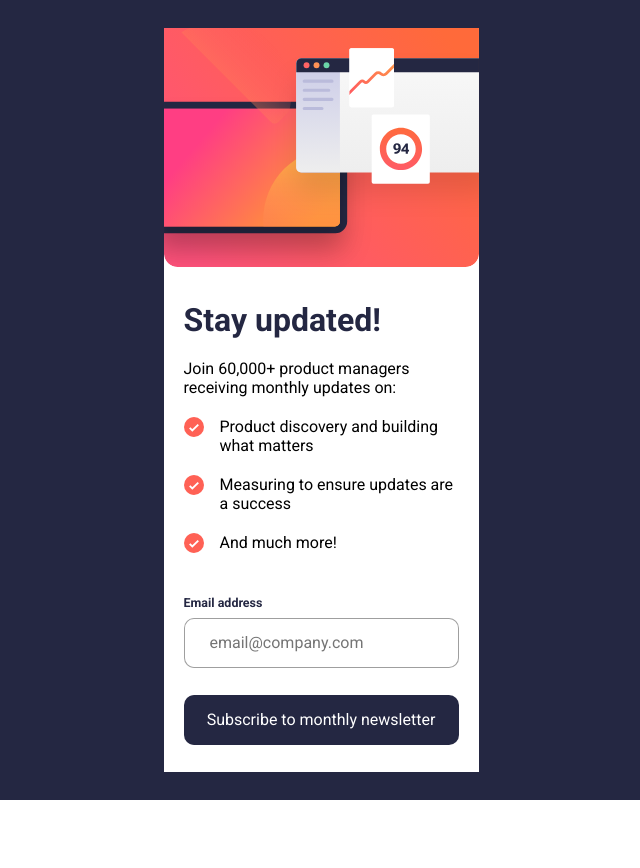
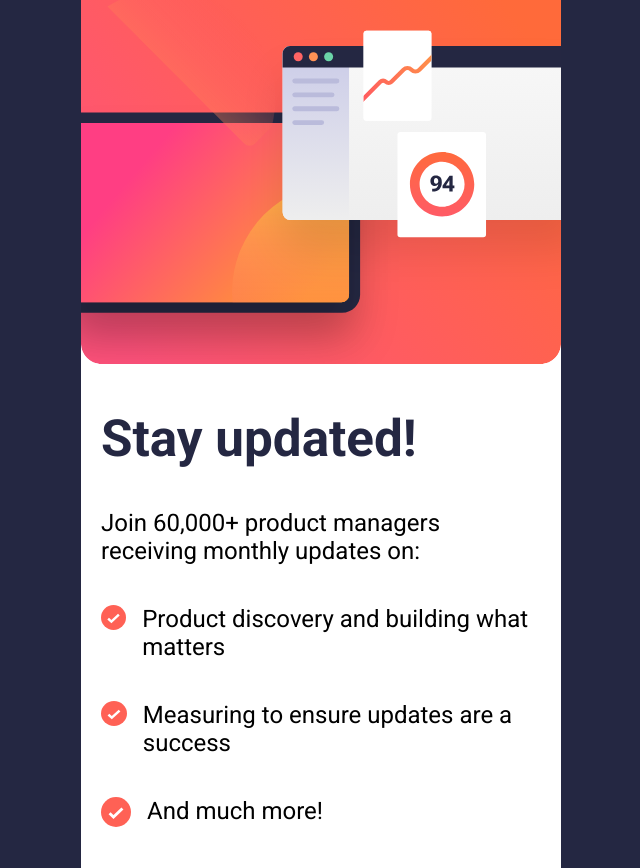
Before and after one commit to mts-ml/newsletter-sign-up-with-success-message, a website: page index.html in a window 768 px wide. Shown: the top 868 px of the page, without its empty margins (63-703 px from the left). Before the commit the page ends 800 px from the top, so only its background shows below. Drawn offline with Linux system fonts and the light colour scheme.

Commit message:
Changed box shadow

```diff
--- a/styles/style.scss
+++ b/styles/style.scss
@@ -131,54 +131,54 @@ form {
 
    button:hover {
       background: linear-gradient(45deg, #FF5670, #FF5670, #FF5F58, #FF644B);
-      box-shadow: 0 10px 15px 1px rgba(255, 86, 112, 0.5)
+      box-shadow: 0 7px 15px 1px rgba(255, 86, 112, 0.3)
    }
 }
 
-// @media screen and (min-width: 600px) and (max-width: 768px) {
-//    div.container {
-//       width: 480px;
-//       height: auto;
+@media screen and (min-width: 600px) and (max-width: 992px) {
+   div.container {
+      width: 480px;
+      height: auto;
 
-//       img {
-//          width: 480px;
-//       }
-//    }
+      img {
+         width: 480px;
+      }
+   }
 
-//    div.info {
-//       h1 {
-//          font-size: 3.2rem;
-//          margin: 40px 0;
-//       }
+   div.info {
+      h1 {
+         font-size: 3.2rem;
+         margin: 40px 0;
+      }
 
-//       p {
-//          font-size: 1.5rem;
-//          margin-bottom: 40px;
-//       }
+      p {
+         font-size: 1.5rem;
+         margin-bottom: 40px;
+      }
 
-//       ul {
+      ul {
 
-//          img {
-//             width: 30px;
-//          }
-//       }
-//    }
-// }
+         img {
+            width: 30px;
+         }
+      }
+   }
+}
 
-// form {
+form {
 
-//    input {
-//       height: 65px;
-//       font-size: 1.4rem;
-//    }
+   input {
+      height: 65px;
+      font-size: 1.4rem;
+   }
 
-//    span.error,
-//    span.correct {
-//       font-size: 100%;
-//    }
+   span.error,
+   span.correct {
+      font-size: 100%;
+   }
 
-//    button {
-//       height: 65px;
-//       font-size: 1.6rem;
-//    }
-// }
+   button {
+      height: 65px;
+      font-size: 1.6rem;
+   }
+}
```
Also changed, not shown: styles/style.css, 1 other file.
